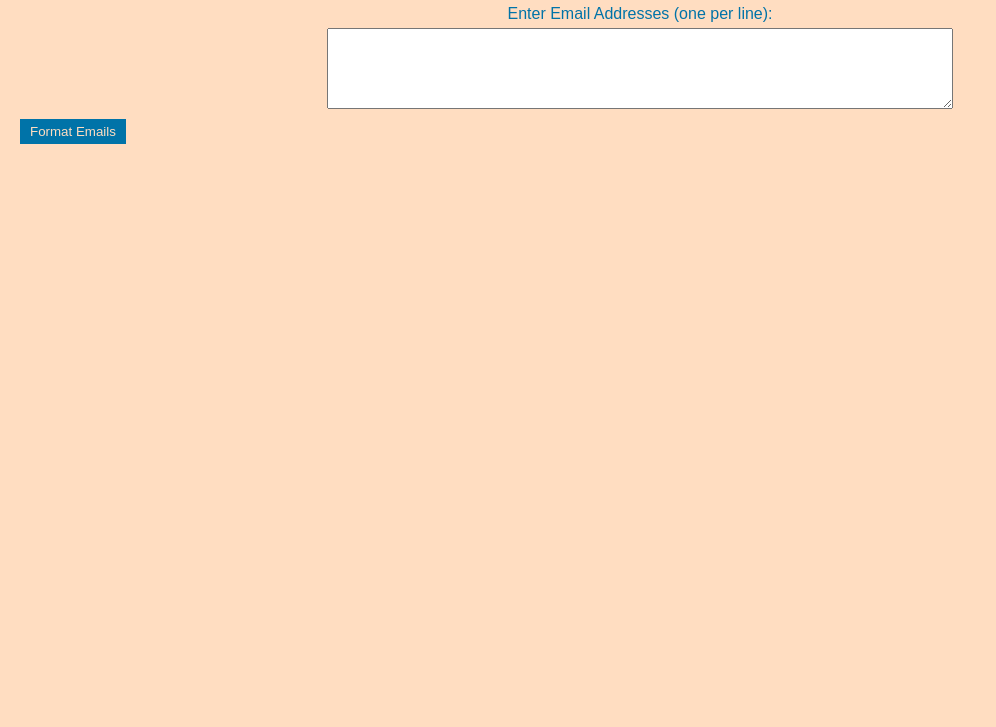
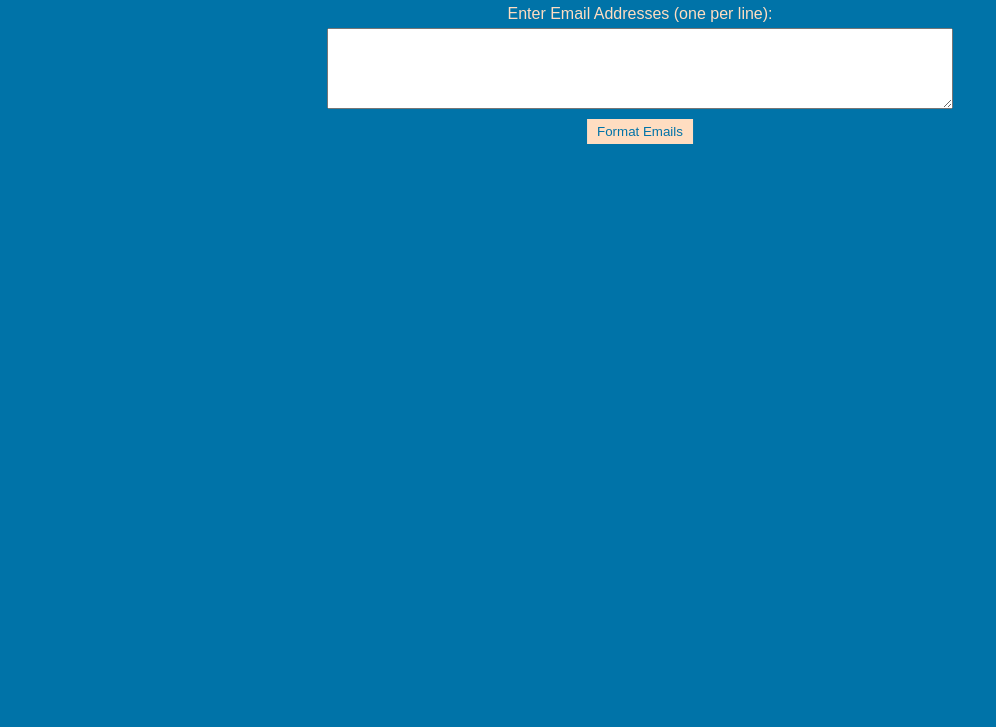
Before and after one commit to flashhardcor/Formatter, a plain HTML site: page index.html in a window 1280 px wide. Shown: the part 73-800 px from the top of the page, without its empty margins (0-996 px from the left). Drawn offline with Linux system fonts and the light colour scheme.

Commit message:
Update index.html

```diff
--- a/index.html
+++ b/index.html
@@ -8,8 +8,8 @@
     body {
       font-family: Arial, sans-serif;
       margin: 20px;
-      background-color: #FFDDC1; /* Light Orange */
-      color: #0073A8; /* Pantone 637C Blue */
+      background-color: #0073A8; /* Pantone 637C Blue */
+      color: #FFDDC1; /* Light Orange */
       text-align: center; /* Center all text on the page */
     }
 
@@ -35,14 +35,17 @@
       margin-bottom: 10px;
     }
 
+    /* Adjusted styles for the button */
     button {
       display: block;
       margin-top: 10px;
-      background-color: #0073A8; /* Pantone 637C Blue */
-      color: #FFDDC1; /* Light Orange */
+      background-color: #FFDDC1; /* Light Orange */
+      color: #0073A8; /* Pantone 637C Blue */
       padding: 5px 10px;
       border: none;
       cursor: pointer;
+      margin-left: 50%; /* Horizontally justified with the left margin of the textarea */
+      transform: translateX(-50%); /* Center the button relative to its own width */
     }
 
     #output {
```
